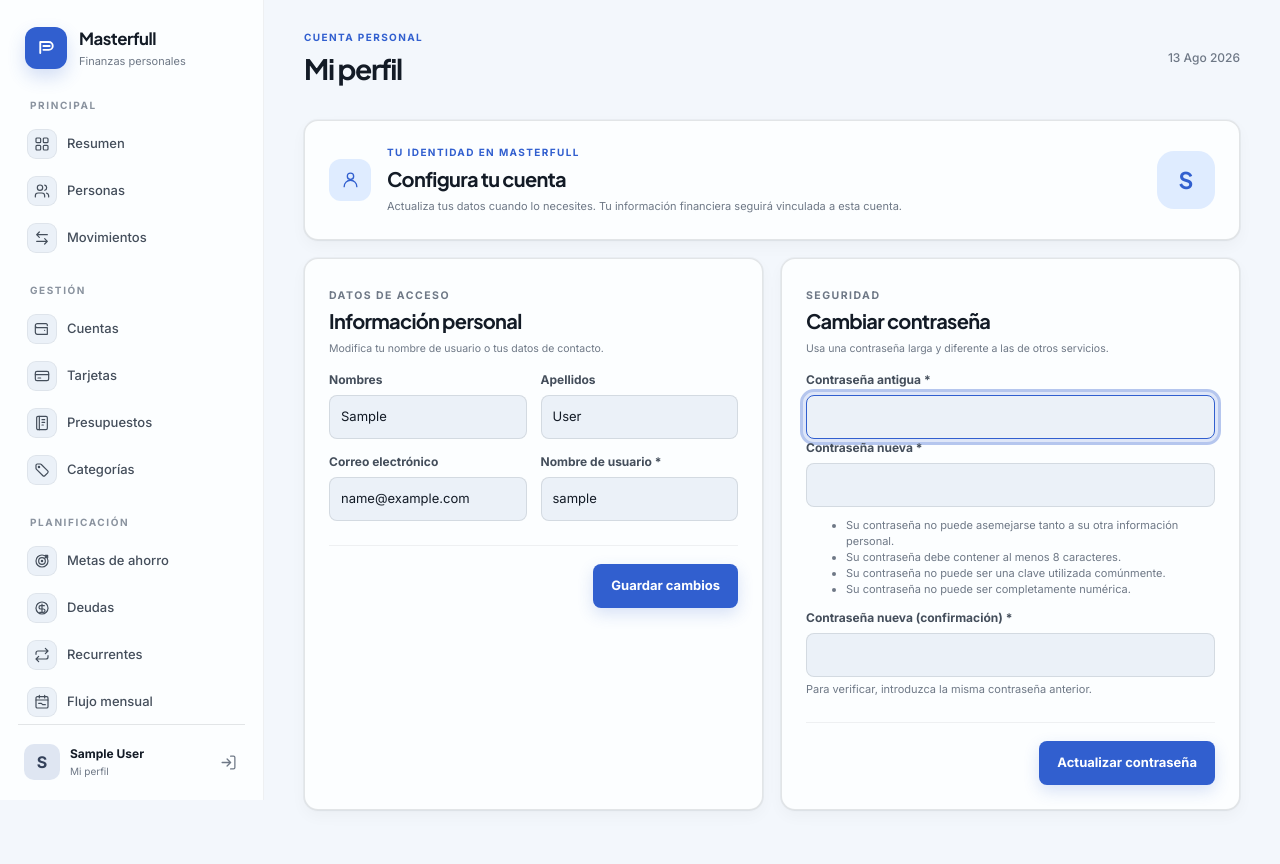
After one commit to masterfullgroup/masterfull-finanzas, a Django app: page /perfil/ in a window 1280 px wide. The commit adds this page. Run offline with Django 5.2, Linux system fonts and the light colour scheme; the visitor is signed in with stand-in values (Sample User, id 1).

Commit message:
Añadir perfil y cambio de contraseña

```diff
--- a/finanzas/forms.py
+++ b/finanzas/forms.py
@@ -51,6 +51,36 @@ class RegistroForm(UserCreationForm):
         email = self.cleaned_data["email"].strip().lower()
         if get_user_model().objects.filter(email__iexact=email).exists():
             raise forms.ValidationError("Ya existe una cuenta con este correo.")
+        return email
+
+
+class PerfilForm(forms.ModelForm):
+    class Meta:
+        model = get_user_model()
+        fields = ("first_name", "last_name", "email", "username")
+        labels = {
+            "first_name": "Nombres",
+            "last_name": "Apellidos",
+            "email": "Correo electrónico",
+            "username": "Nombre de usuario",
+        }
+        widgets = {
+            "first_name": forms.TextInput(attrs={"autocomplete": "given-name"}),
+            "last_name": forms.TextInput(attrs={"autocomplete": "family-name"}),
+            "email": forms.EmailInput(attrs={"autocomplete": "email"}),
+            "username": forms.TextInput(attrs={"autocomplete": "username"}),
+        }
+
+    def clean_username(self):
+        username = self.cleaned_data["username"].strip()
+        if get_user_model().objects.filter(username__iexact=username).exclude(pk=self.instance.pk).exists():
+            raise forms.ValidationError("Ese nombre de usuario ya está en uso.")
+        return username
+
+    def clean_email(self):
+        email = self.cleaned_data["email"].strip().lower()
+        if get_user_model().objects.filter(email__iexact=email).exclude(pk=self.instance.pk).exists():
+            raise forms.ValidationError("Ese correo ya está asociado a otra cuenta.")
         return email
 
 
--- a/finanzas/urls.py
+++ b/finanzas/urls.py
@@ -10,6 +10,7 @@ urlpatterns = [
         name="inicio",
     ),
     path("registro/", views.registro, name="registro"),
+    path("perfil/", views.perfil, name="perfil"),
     path(
         "dashboard/",
         views.dashboard,
--- a/finanzas/views.py
+++ b/finanzas/views.py
@@ -3,7 +3,8 @@ from datetime import date, timedelta
 from decimal import Decimal
 
 from django.contrib import messages
-from django.contrib.auth import login
+from django.contrib.auth import login, update_session_auth_hash
+from django.contrib.auth.forms import PasswordChangeForm
 from django.contrib.auth.decorators import login_required
 from django.db.models import Q, Sum
 from django.db.models.functions import TruncMonth
@@ -19,6 +20,7 @@ from .forms import (
     PagoTarjetaForm,
     PersonaForm,
     PresupuestoForm,
+    PerfilForm,
     RegistroForm,
     TarjetaCreditoForm,
     TransferenciaForm,
@@ -60,6 +62,32 @@ def registro(request):
         form = RegistroForm()
 
     return render(request, "registration/registro.html", {"form": form})
+
+
+@login_required
+def perfil(request):
+    perfil_form = PerfilForm(instance=request.user)
+    password_form = PasswordChangeForm(request.user)
+
+    if request.method == "POST":
+        if request.POST.get("accion") == "password":
+            password_form = PasswordChangeForm(request.user, request.POST)
+            if password_form.is_valid():
+                usuario = password_form.save()
+                update_session_auth_hash(request, usuario)
+                messages.success(request, "Tu contraseña se actualizó correctamente.")
+                return redirect("perfil")
+        else:
+            perfil_form = PerfilForm(request.POST, instance=request.user)
+            if perfil_form.is_valid():
+                perfil_form.save()
+                messages.success(request, "Los datos de tu perfil se actualizaron correctamente.")
+                return redirect("perfil")
+
+    return render(request, "finanzas/perfil.html", {
+        "perfil_form": perfil_form,
+        "password_form": password_form,
+    })
 
 
 @login_required
--- a/static/css/styles.css
+++ b/static/css/styles.css
@@ -162,6 +162,8 @@ svg { display: block; }
     padding: 17px 6px 0;
     border-top: 1px solid rgba(255,255,255,.09);
 }
+.sidebar-profile-link { display: contents; color: inherit; }
+.sidebar-profile-link:focus-visible { outline: 2px solid var(--primary); outline-offset: 3px; border-radius: 10px; }
 .avatar {
     display: grid;
     place-items: center;
@@ -582,6 +584,17 @@ th.right { text-align: right; }
 .actions { display: flex; justify-content: flex-end; gap: 9px; margin-top: 24px; padding-top: 18px; border-top: 1px solid var(--line); }
 .messages { margin-bottom: 15px; }
 .message { padding: 11px 13px; border: 1px solid #cbe7dd; border-radius: 10px; background: var(--positive-soft); color: var(--positive); font-size: 10.5px; }
+.profile-settings { max-width: 1050px; }
+.profile-settings-intro { display: grid; grid-template-columns: 42px minmax(0,1fr) auto; align-items: center; gap: 16px; margin-bottom: 18px; padding: 22px 24px; }
+.profile-settings-intro h2 { margin: 3px 0 4px; font-family: "Plus Jakarta Sans", Inter, sans-serif; font-size: 20px; letter-spacing: -.035em; }
+.profile-settings-intro p:last-child { margin: 0; color: var(--muted); font-size: 11px; }
+.profile-settings-avatar { display: grid; place-items: center; width: 58px; height: 58px; border-radius: 17px; background: var(--primary-soft); color: var(--primary); font-family: "Plus Jakarta Sans", Inter, sans-serif; font-size: 23px; font-weight: 700; }
+.profile-settings-grid { display: grid; grid-template-columns: repeat(2, minmax(0,1fr)); gap: 18px; }
+.profile-settings-card { padding: 24px; }
+.profile-settings-card .section-heading { margin-bottom: 20px; }
+.profile-settings-card .section-heading h2 { margin-top: 3px; font-size: 18px; }
+.profile-settings-card .section-heading p { font-size: 10.5px; }
+.profile-settings-card .form-grid { gap: 14px; }
 
 /* Authentication */
 .login-page { display: grid; min-height: 100vh; place-items: center; padding: 28px 20px; background: radial-gradient(circle at 15% 18%, #dce7ff 0, transparent 32%), radial-gradient(circle at 86% 82%, #e4f2eb 0, transparent 30%), #eef2f8; }
@@ -634,7 +647,8 @@ th.right { text-align: right; }
     .dashboard-layout,
     .bottom-grid,
     .dashboard-grid,
-    .form-layout { grid-template-columns: 1fr; }
+    .form-layout,
+    .profile-settings-grid { grid-template-columns: 1fr; }
     .person-row { grid-template-columns: 40px 1.2fr repeat(2,1fr) 17px; }
     .person-metric:nth-of-type(5) { display: none; }
     .filter-bar,
@@ -664,6 +678,8 @@ th.right { text-align: right; }
     .form-grid { grid-template-columns: 1fr; }
     .form-group.wide { grid-column: auto; }
     .nav { grid-template-columns: repeat(2,1fr); }
+    .profile-settings-intro { grid-template-columns: 42px minmax(0,1fr); }
+    .profile-settings-avatar { display: none; }
 }
 
 /* Light editorial identity */
--- a/templates/base.html
+++ b/templates/base.html
@@ -29,6 +29,7 @@
         <symbol id="i-chart" viewBox="0 0 24 24"><path d="M3 3v18h18M7 16l4-5 4 3 5-7"/></symbol>
         <symbol id="i-plus" viewBox="0 0 24 24"><path d="M12 5v14M5 12h14"/></symbol>
         <symbol id="i-logout" viewBox="0 0 24 24"><path d="M10 17l5-5-5-5M15 12H3M15 3h4a2 2 0 0 1 2 2v14a2 2 0 0 1-2 2h-4"/></symbol>
+        <symbol id="i-user" viewBox="0 0 24 24"><circle cx="12" cy="8" r="4"/><path d="M4 21a8 8 0 0 1 16 0"/></symbol>
         <symbol id="i-up" viewBox="0 0 24 24"><path d="m5 12 7-7 7 7M12 5v14"/></symbol>
         <symbol id="i-down" viewBox="0 0 24 24"><path d="m19 12-7 7-7-7M12 19V5"/></symbol>
         <symbol id="i-piggy" viewBox="0 0 24 24"><path d="M19 5c-1.5 0-2.8.7-3.7 1.8A8 8 0 0 0 4 14c0 2.2 1.2 4.2 3 5.2V22h4v-2h4v2h4v-3.1A6 6 0 0 0 21 14v-3h-2V5Z"/><path d="M2 10v3a2 2 0 0 0 2 2M14 10h.01"/></symbol>
@@ -65,8 +66,10 @@
             <a class="{% if request.resolver_match.url_name == 'reportes' %}active{% endif %}" href="{% url 'reportes' %}"><svg><use href="#i-chart"/></svg><span>Reportes</span></a>
         </nav>
         <div class="sidebar-profile">
-            <span class="avatar">{{ request.user.username|first|upper }}</span>
-            <span class="profile-copy"><strong>{{ request.user.get_full_name|default:request.user.username }}</strong><small>Cuenta personal</small></span>
+            <a class="sidebar-profile-link" href="{% url 'perfil' %}" aria-label="Abrir mi perfil">
+                <span class="avatar">{{ request.user.username|first|upper }}</span>
+                <span class="profile-copy"><strong>{{ request.user.get_full_name|default:request.user.username }}</strong><small>Mi perfil</small></span>
+            </a>
             <form method="post" action="{% url 'logout' %}">{% csrf_token %}<button type="submit" aria-label="Cerrar sesión" title="Cerrar sesión"><svg aria-hidden="true"><use href="#i-logout"/></svg></button></form>
         </div>
     </aside>
--- /dev/null
+++ b/templates/finanzas/perfil.html
@@ -0,0 +1,34 @@
+{% extends "base.html" %}
+{% block title %}Mi perfil{% endblock %}
+{% block eyebrow %}Cuenta personal{% endblock %}
+{% block heading %}Mi perfil{% endblock %}
+{% block top_action %}{% endblock %}
+{% block content %}
+<div class="profile-settings">
+    <section class="panel profile-settings-intro">
+        <span class="form-icon"><svg><use href="#i-user"/></svg></span>
+        <div><p class="section-kicker">Tu identidad en Masterfull</p><h2>Configura tu cuenta</h2><p>Actualiza tus datos cuando lo necesites. Tu información financiera seguirá vinculada a esta cuenta.</p></div>
+        <span class="profile-settings-avatar">{{ request.user.username|first|upper }}</span>
+    </section>
+    <div class="profile-settings-grid">
+        <section class="panel profile-settings-card">
+            <div class="section-heading compact"><div><p class="section-kicker">Datos de acceso</p><h2>Información personal</h2><p>Modifica tu nombre de usuario o tus datos de contacto.</p></div></div>
+            <form method="post" novalidate>
+                {% csrf_token %}<input type="hidden" name="accion" value="perfil">
+                {% if perfil_form.errors %}<div class="form-error-summary" role="alert"><strong>Revisa tus datos</strong><p>Corrige los campos marcados antes de guardar.</p></div>{% endif %}
+                <div class="form-grid">{% for field in perfil_form %}<div class="form-group{% if field.errors %} has-error{% endif %}"><label for="{{ field.id_for_label }}">{{ field.label }}{% if field.field.required %}<span class="required-mark" aria-hidden="true">*</span>{% endif %}</label>{{ field }}{% for error in field.errors %}<div class="field-error" role="alert">{{ error }}</div>{% endfor %}</div>{% endfor %}</div>
+                <div class="actions form-actions"><button class="btn btn-primary" type="submit">Guardar cambios</button></div>
+            </form>
+        </section>
+        <section class="panel profile-settings-card">
+            <div class="section-heading compact"><div><p class="section-kicker">Seguridad</p><h2>Cambiar contraseña</h2><p>Usa una contraseña larga y diferente a las de otros servicios.</p></div></div>
+            <form method="post" novalidate>
+                {% csrf_token %}<input type="hidden" name="accion" value="password">
+                {% if password_form.errors %}<div class="form-error-summary" role="alert"><strong>Revisa tu contraseña</strong><p>Corrige los campos marcados antes de guardar.</p></div>{% endif %}
+                {% for field in password_form %}<div class="form-group{% if field.errors %} has-error{% endif %}"><label for="{{ field.id_for_label }}">{{ field.label }}<span class="required-mark" aria-hidden="true">*</span></label>{{ field }}{% if field.help_text %}<small class="field-help">{{ field.help_text|safe }}</small>{% endif %}{% for error in field.errors %}<div class="field-error" role="alert">{{ error }}</div>{% endfor %}</div>{% endfor %}
+                <div class="actions form-actions"><button class="btn btn-primary" type="submit">Actualizar contraseña</button></div>
+            </form>
+        </section>
+    </div>
+</div>
+{% endblock %}
```
Also changed, not shown: finanzas/tests.py (+31 -0 lines).
